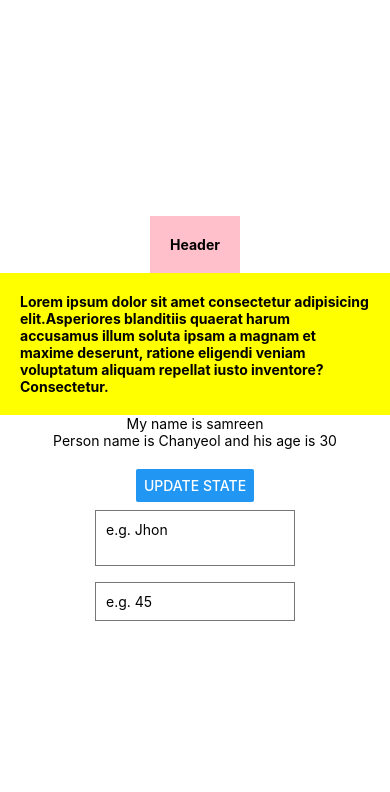
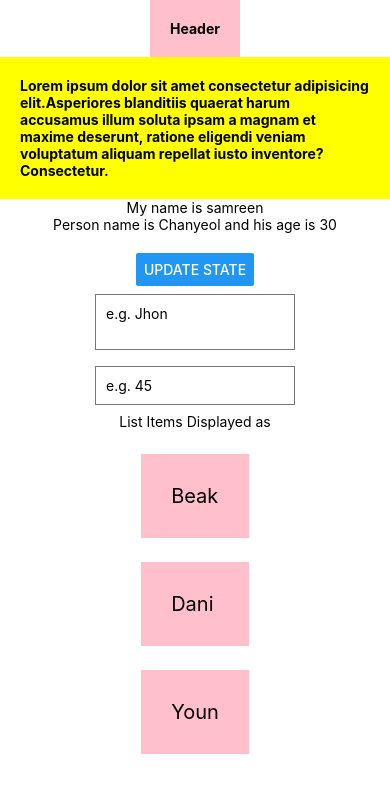
Before and after one commit to samreen32/React-Native-Course, a React Native app: screen / in a window 390 px wide. Shown: the top 792 px of the page. Built offline with nearby package versions, Linux system fonts and the light colour scheme.

Commit message:
React-Native-Lists and ScrollView

```diff
--- a/App.js
+++ b/App.js
@@ -1,12 +1,18 @@
 import React, {useState} from 'react';
 import { StatusBar } from 'expo-status-bar';
-import { StyleSheet, Text, View, Button, TextInput } from 'react-native';    //reactnative supports button view which is self closing tag.
+import { StyleSheet, Text, View, Button, TextInput, ScrollView } from 'react-native';    //reactnative supports button view which is self closing tag.
 
 
 export default function App() {
 
   const [name, setName] = useState("samreen");    //using the useState hook
   const [person, setPerson] =useState({name: 'Chanyeol', age: 30});
+  const [human, setHuman] = useState([
+    {name: 'Beak', key: '1'},
+    {name: 'Dani', key: '2'},
+    {name: 'Youn', key: '3'}
+  ])
+
 
 
   //function
@@ -45,6 +51,21 @@ export default function App() {
       <TextInput style={styles.input} placeholder='e.g. 45'
                  onChangeText={(value) => setAge(value)} keyboardType='numeric'/>
 
+
+
+      {/* Using Lists and ScrollView */}
+      <Text>List Items Displayed as</Text>
+      <ScrollView>
+        {human.map((item)=>{
+          return(
+              <View key={item.key}>
+                <Text style={styles.item}>{item.name}</Text>
+              </View>
+          );
+        })}
+      </ScrollView>
+
+
       <StatusBar style="auto" />
     </View>
   );
@@ -77,6 +98,12 @@ const styles = StyleSheet.create({      //Creating stylesheet
     margin: 8,
     padding: 10,
     width: 200
+  },
+  item: {
+    marginTop: 24,
+    padding: 30,
+    backgroundColor: 'pink',
+    fontSize: 20
   }
 });
 
```
